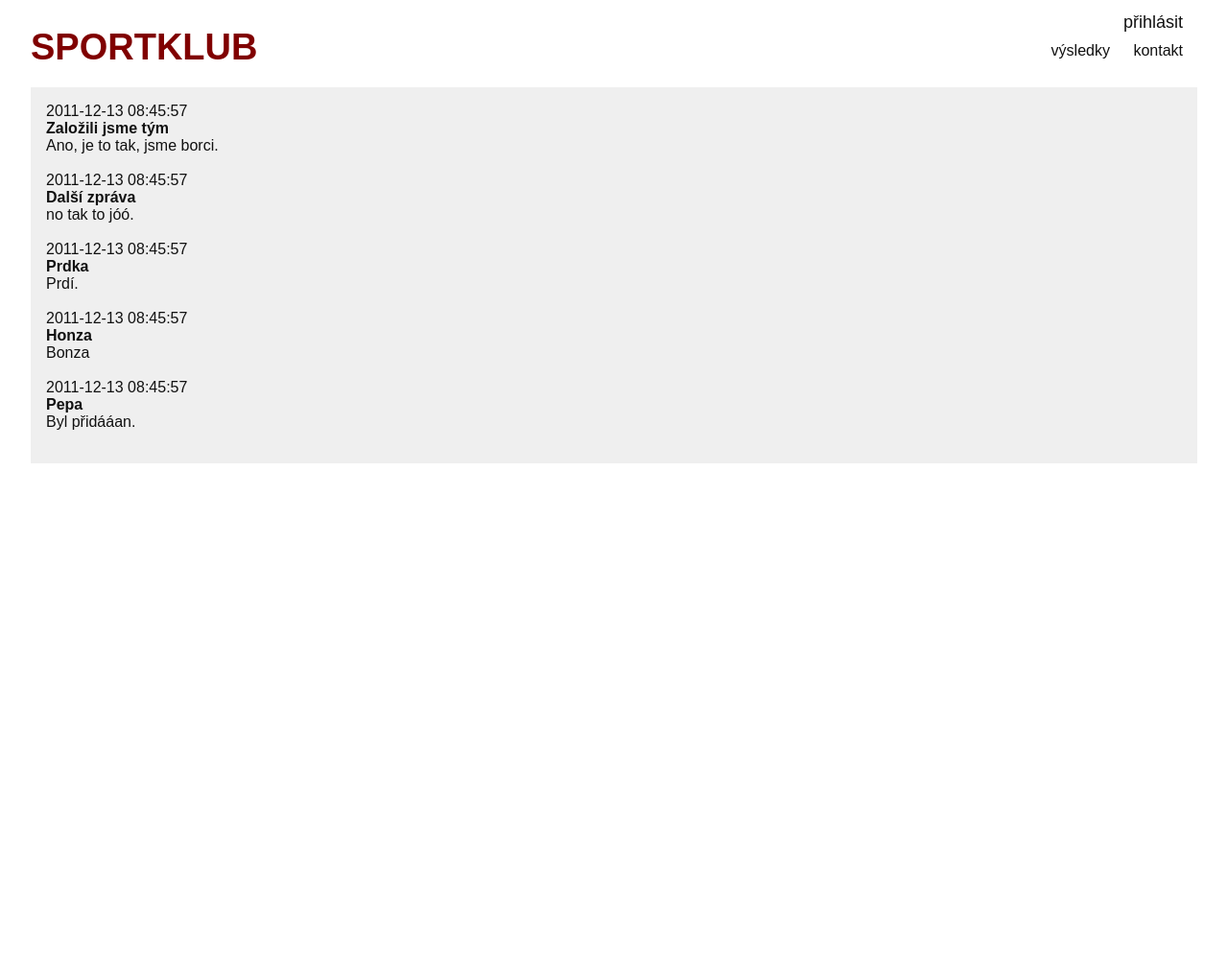
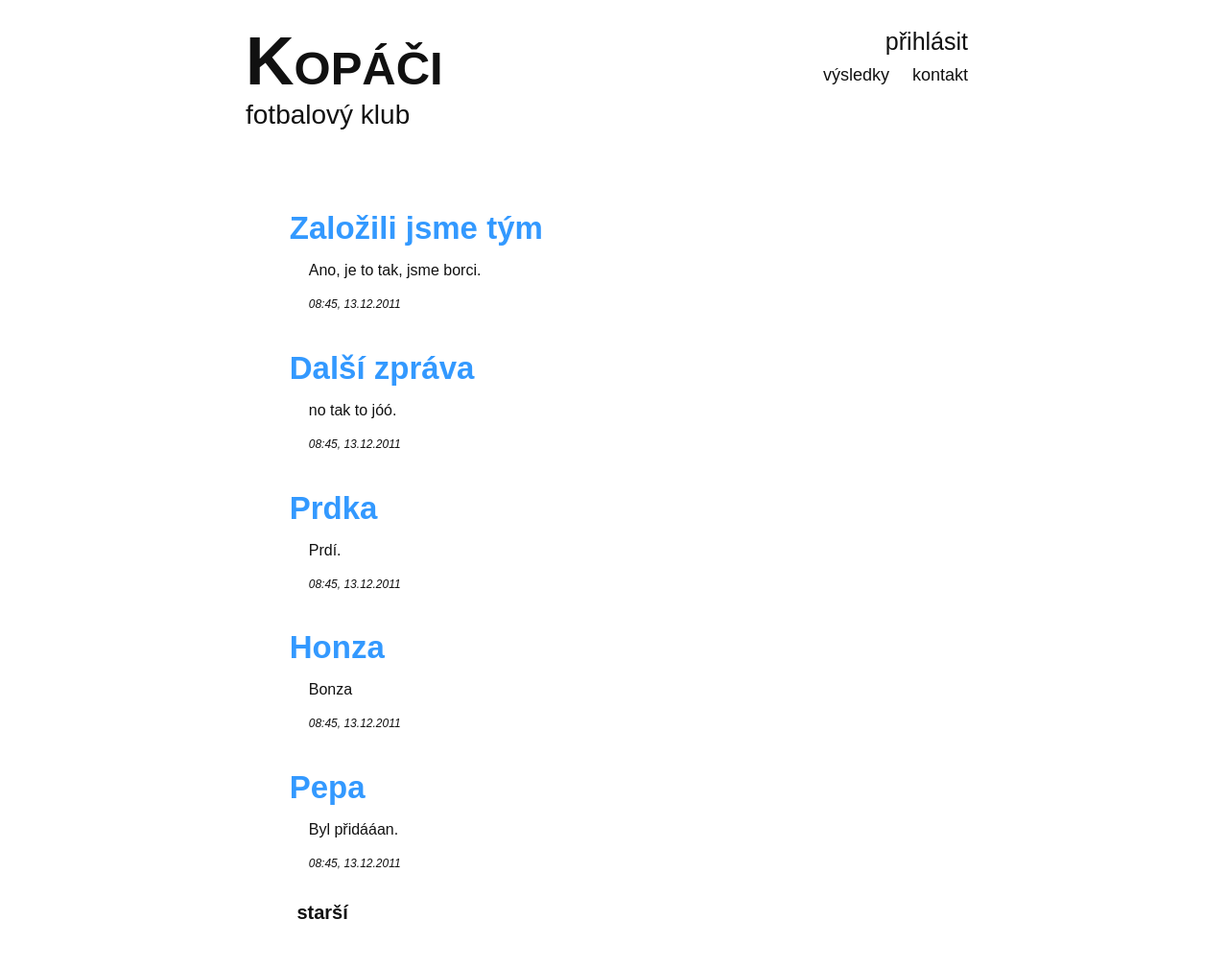
Before and after one commit to burtgulash/fav2011-web, a PHP site: page / in a window 1280 px wide. Shown: the whole page at 96% size. Before the commit the page ends 483 px from the top, so only its background shows below. Run offline with PHP 8.4, Linux system fonts and the light colour scheme; data comes from the database, SQL or seed files in the repository; both versions use the stored data as it was after the commit.

Commit message:
css dalsi

```diff
--- a/css/styles.css
+++ b/css/styles.css
@@ -1,21 +1,19 @@
 body {
 	color: #111;
-	font: 16px sans-serif;
-	width: 95%;
+	width: 60%;
 	margin-left: auto;
 	margin-right: auto;
+	padding: 1em;
 }
 
 a {
 	text-decoration: none;
 	color: #111;
-	font: 16px sans-serif;
+	font: 18px sans-serif;
 }
 
 a:hover {
 	text-decoration: underline;
-	color: #111;
-	font: 16px sans-serif;
 }
 
 ul {
@@ -30,20 +28,56 @@ li {
 	padding: 10px;
 }
 
+.a_title {
+	font: bold 33px sans-serif;
+	color: #3399FF;
+}
+
+.a_body {
+	margin-bottom: 25px;
+	padding: 1ex;
+}
+
+.article {
+	font: 16px sans-serif;
+	margin-left: 15pt;
+}
+
+.timedate {
+	font: italic 12px sans-serif;
+}
+
+.pagelink {
+	font: bold 20px sans-serif;
+}
+
+
+#header {
+	float: left;
+	margin-bottom: 60px;
+}
+
+#header a {
+	text-decoration: none;
+}
+
 #content {
-	background-color: #efefef;
+	width: 90%;
+	margin-left: auto;
+	margin-right: auto;
 	padding: 1em;
 	clear: both;
 }
 
-#title {
-	float: left;
+#main_title {
+	display: block;
+	font: bolder 70px sans-serif;
+	font-variant: small-caps;
 }
 
-#title a {
-	text-decoration: none;
-	color: #800000;
-	font: bold 38px sans-serif;
+#sub_title {
+	display: block;
+	font: 28px sans-serif;
 }
 
 #username {
@@ -55,7 +89,7 @@ li {
 }
 
 #login a {
-	font-size: 18px;
+	font-size: 25px;
 }
 
 #nav {
--- a/index.php
+++ b/index.php
@@ -34,7 +34,10 @@ if ($auth)
     </head>
     <body>
         <div id="header">
-            <h2 id="title"><a href="index.php">SPORTKLUB</a></h2>
+            <a href="index.php">
+                <span id="main_title">Kopáči</span>
+                <span id="sub_title">fotbalový klub</span>
+            </a>
         </div>
 
         <div id="login">
--- a/uvod.php
+++ b/uvod.php
@@ -44,15 +44,51 @@ echo "".
 
 // Získáme z databáze pět nejnovějších příspěvků a zobrazíme je.
 $db = new SQLite3($newsdb, SQLITE3_OPEN_READONLY);
-$query = "SELECT title, article, timeEntered FROM news
-                   ORDER BY timeEntered DESC LIMIT 0,5;";
+
+$page = 0;
+if (isset($_GET["page"])) {
+    $num = (int) $_GET["page"];
+    if ($num > 0)
+        $page = $num;
+}
+$start = $page * 5;
+$end = $start + 5;
+
+$query = "SELECT title, article, strftime('%H:%M, %d.%m.%Y', timeEntered)
+                   AS time FROM news
+                   ORDER BY timeEntered DESC LIMIT ".$start.", ".$end.";";
 $result = $db->query($query);
 
 while($article = $result->fetchArray(SQLITE3_ASSOC)) {
-    echo "            " . $article['timeEntered'] . "<br />\n";
-    echo "            <b>" . $article['title'] . "</b> <br />\n";
-    echo "            " . $article['article'] . "<br /><br />\n";
+    echo "        <div class='a_body'>\n";
+    echo "            <span class='a_title'>" . $article['title'] . "</span>\n";
+    echo "            <p class='article'>" . $article['article'] . "</p>\n";
+    echo "            <span class='timedate article'>" . $article['time'] .
+                     "</span>\n";
+    echo "        </div>\n";
 }
+
+
+echo "<ul>\n";
+// Pokud existují novější příspěvky, dáme uživateli možnost se na ně přesunout
+if ($page > 0) {
+    $newer = $page - 1;
+    echo "<li>\n";
+    echo "<a class='pagelink' href='index.php?page=$newer'>novější</a>\n";
+    echo "</li>\n";
+}
+
+// Pokud existují starší, rovněž.
+$query = "SELECT COUNT(title) FROM news";
+$result= $db->query($query)->fetchArray(SQLITE3_ASSOC);
+$numArticles = $result["COUNT(title)"];
+if ($numArticles > $end) {
+    $older = $page + 1;
+    echo "<li>\n";
+    echo "<a class='pagelink' href='index.php?page=$older'>starší</a>\n";
+    echo "</li>\n";
+}
+echo "</ul>\n";
 
 $db->close();
 ?>
--- a/vysledky.php
+++ b/vysledky.php
@@ -68,7 +68,7 @@ if ($perm >= 2) {
 $db = new SQLite3($dbfile, SQLITE3_OPEN_READONLY);
 $query = "SELECT opponent, ours, theirs,
                  strftime('%d.%m.%Y',timePlayed) AS datePlayed
-                 FROM scores ORDER BY timePlayed DESC LIMIT 0,10;";
+                 FROM scores ORDER BY timePlayed DESC;";
 $result = $db->query($query);
 
 while ($match = $result->fetchArray(SQLITE3_ASSOC)) {
```
Also changed, not shown: data.db, 1 other file. Lines whose indentation alone changed are shown as unchanged.
